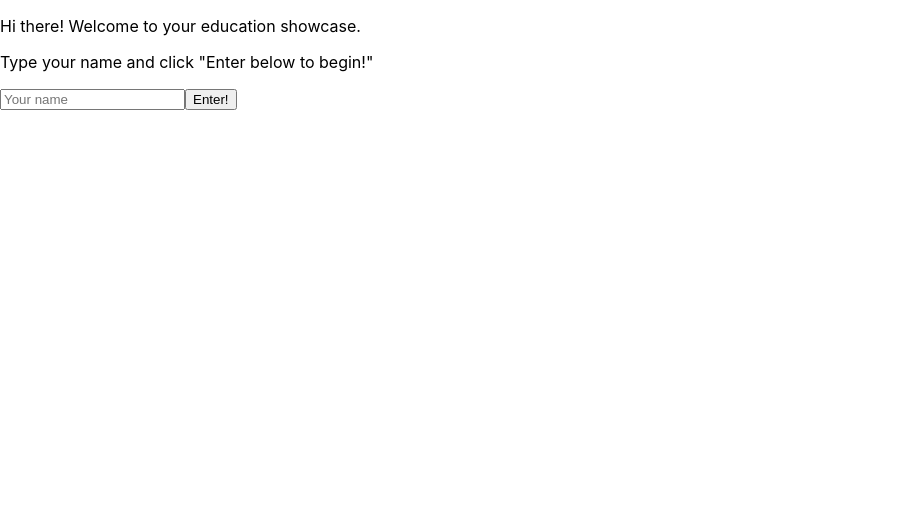
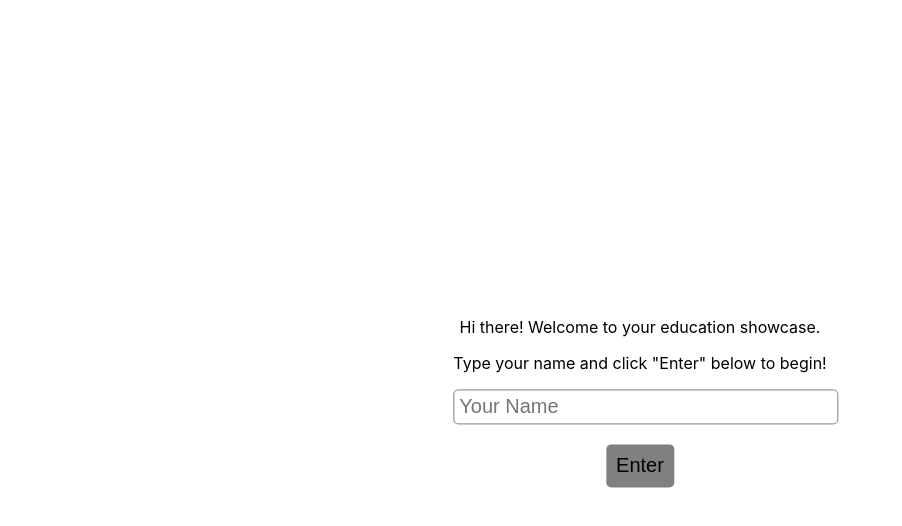
Before and after one commit to elihabash23/showwcasechallenge, a React (Create React App) app: page / in a window 1280 px wide. Shown: the top 526 px of the page, without its empty margins (0-902 px from the left). Built offline with nearby package versions, Linux system fonts and the light colour scheme.

Commit message:
Edited button styled component, added input styled component, added CSS styling for the HomeScreen

```diff
--- a/src/components/Education/Education.tsx
+++ b/src/components/Education/Education.tsx
@@ -1,9 +1,14 @@
 import React from 'react'
 
-export default function Education() {
+const Education = ({ currentEducation } : { currentEducation: any }) => {
+
+	let educationInfo = currentEducation ? <p>Educations listed</p> : <p>No educations listed</p>
+
 	return (
-		<div>
-
+		<div className="education">
+			{educationInfo}
 		</div>
 	)
 }
+
+export default Education;
--- a/src/components/SidePanel/SidePanel.tsx
+++ b/src/components/SidePanel/SidePanel.tsx
@@ -1,9 +1,14 @@
 import React from 'react'
 
-export default function SidePanel() {
+const SidePanel = ({ education } : { education: any}) => {
 	return (
-		<div>
+		<div className="sidepanel">
+			<h3>Education</h3>
+			<ul>
 
+			</ul>
 		</div>
-	)
+	);
 }
+
+export default SidePanel;
--- a/src/components/UI/Button/Button.tsx
+++ b/src/components/UI/Button/Button.tsx
@@ -1,8 +1,14 @@
 import styled from 'styled-components';
-import { color } from 'styled-system';
+import { borderRadius, padding } from 'styled-system';
 
-const Button = styled.button`
-	${color}
-`;
+const Button = styled.button({
+	backgroundColor: "grey",
+	fontSize: "20px",
+	border: "none",
+	cursor: "pointer",
+	marginTop: "20px",
+	padding: "10px",
+	borderRadius: "5px"
+});
 
 export default Button;
--- /dev/null
+++ b/src/components/UI/Input/Input.tsx
@@ -0,0 +1,13 @@
+import styled from 'styled-components';
+import { color, padding } from 'styled-system';
+
+const Input = styled.input({
+	display: "block",
+	width: "100%",
+	border: "1px solid grey",
+	borderRadius: "5px",
+	fontSize: "20px",
+	padding: "5px"
+});
+
+export default Input;
--- a/src/index.css
+++ b/src/index.css
@@ -5,6 +5,7 @@ body {
     sans-serif;
   -webkit-font-smoothing: antialiased;
   -moz-osx-font-smoothing: grayscale;
+  display: block;
 }
 
 code {
--- /dev/null
+++ b/src/pages/HomeScreen/HomeScreen.css
@@ -0,0 +1,15 @@
+.center-screen {
+	position: absolute;
+	top: 50%;
+	left: 50%;
+	margin-right: -50%;
+	transform: translate(-50%, -50%);
+	text-align: center;
+}
+
+.error {
+	display: block;
+	margin-top: 10px;
+	color: red;
+	font-size: .7em;
+}
--- a/src/pages/HomeScreen/HomeScreen.tsx
+++ b/src/pages/HomeScreen/HomeScreen.tsx
@@ -3,6 +3,8 @@ import { useHistory } from 'react-router-dom';
 import { useDispatch } from 'react-redux';
 import { addName } from '../../store/reducers/User';
 import Button from '../../components/UI/Button/Button';
+import './HomeScreen.css';
+import Input from '../../components/UI/Input/Input';
 
 const HomeScreen = () => {
 	const [name, setName] = useState("");
@@ -20,27 +22,26 @@ const HomeScreen = () => {
 	}
 
 	return(
-		<div>
+		<div className="center-screen">
 			<p>
 				Hi there! Welcome to your education showcase.
 			</p>
 			<p>
-				Type your name and click "Enter below to begin!"
+				Type your name and click "Enter" below to begin!
 			</p>
-			<input
-				type="text"
-				placeholder="Your name"
+			<Input
+				placeholder="Your Name"
 				onChange={e => setName(e.target.value)}
 			/>
-			<Button
-				type="button"
-				onClick={goToMainScreen}>
-				Enter!
-			</Button>
+			<div>
+				<Button
+					type="button"
+					onClick={goToMainScreen}>
+					Enter
+				</Button>
+			</div>
 			<p
-				style={{ marginTop: "10px",
-							color: 'red' ,
-							fontSize: '.7em'}}>
+				className="error" >
 				{error}
 			</p>
 		</div>
--- a/src/pages/MainScreen/MainScreen.tsx
+++ b/src/pages/MainScreen/MainScreen.tsx
@@ -1,11 +1,14 @@
 import React, { useState, useEffect } from 'react';
 import { useSelector } from 'react-redux';
 import { useHistory } from 'react-router-dom';
+import Education from '../../components/Education/Education';
+import SidePanel from '../../components/SidePanel/SidePanel';
 import Button from '../../components/UI/Button/Button';
 import { getName, getEducation } from '../../store/reducers/User';
 
 const MainScreen = () => {
 	const [showEducationModal, setShowEducationModal] = useState(false);
+	const [currentEducationIndex, setCurrentEducationIndex] = useState(0);
 	const name = useSelector(getName);
 	const education = useSelector(getEducation);
 	const history = useHistory();
@@ -18,6 +21,7 @@ const MainScreen = () => {
 
 	return (
 		<div>
+			<div className="header">
 				<h1>Welcome to {name}'s education page</h1>
 				<Button
 					type="button"
@@ -25,6 +29,16 @@ const MainScreen = () => {
 					Add new education
 				</Button>
 			</div>
+			<div className="grid">
+				<SidePanel
+					education={education}
+					/>
+
+				<Education
+					currentEducation={education[currentEducationIndex]}
+				/>
+			</div>
+		</div>
 	);
 }
 
```
Also changed, not shown: 1 other file (tests, documents, lock files or other folders). Lines whose indentation alone changed are shown as unchanged.
